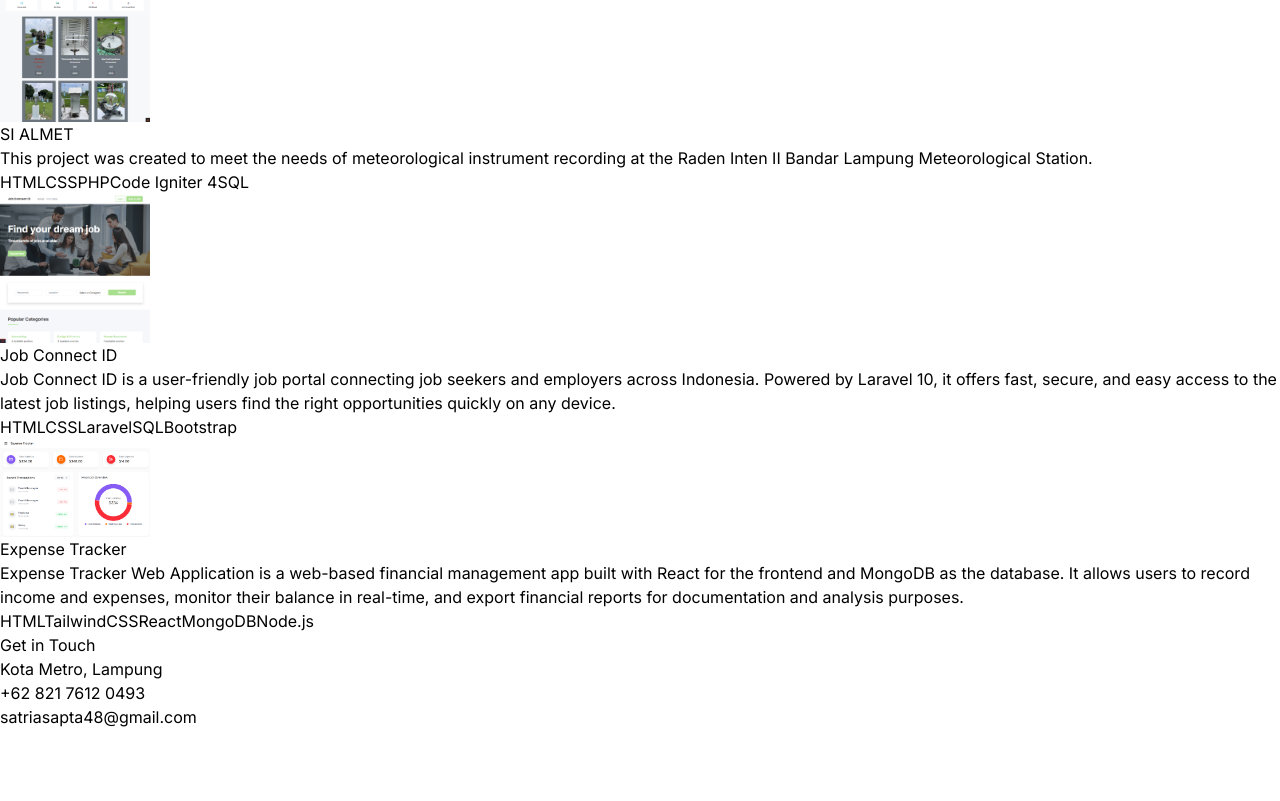
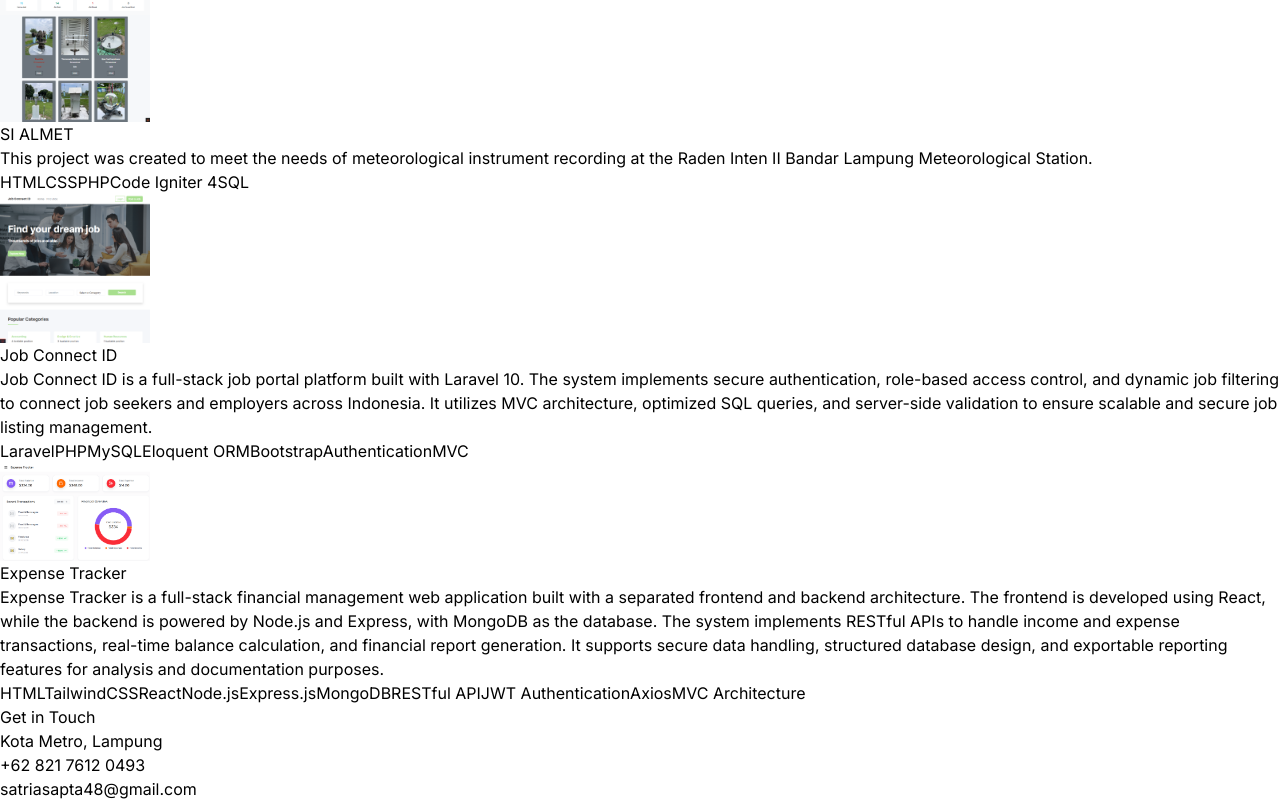
Before and after one commit to satriasapta/portfolio, a React (Vite) app: page / in a window 1280 px wide. Shown: the part 4322-5123 px from the top of the page. Before the commit the page ends 5051 px from the top, so only its background shows below. Built offline with nearby package versions, Linux system fonts and the light colour scheme.

Commit message:
update project

```diff
--- a/src/constants/index.js
+++ b/src/constants/index.js
@@ -66,15 +66,34 @@ export const PROJECTS = [
     title: "Job Connect ID",
     image: job_portal,
     description:
-      "Job Connect ID is a user-friendly job portal connecting job seekers and employers across Indonesia. Powered by Laravel 10, it offers fast, secure, and easy access to the latest job listings, helping users find the right opportunities quickly on any device.",
-    technologies: ["HTML", "CSS", "Laravel", "SQL", "Bootstrap"],
+       "Job Connect ID is a full-stack job portal platform built with Laravel 10. The system implements secure authentication, role-based access control, and dynamic job filtering to connect job seekers and employers across Indonesia. It utilizes MVC architecture, optimized SQL queries, and server-side validation to ensure scalable and secure job listing management.",
+    technologies: [
+      "Laravel",
+      "PHP",
+      "MySQL",
+      "Eloquent ORM",
+      "Bootstrap",
+      "Authentication",
+      "MVC"
+    ]
   },
   {
     title: "Expense Tracker",
     image: project5,
     description:
-      "Expense Tracker Web Application is a web-based financial management app built with React for the frontend and MongoDB as the database. It allows users to record income and expenses, monitor their balance in real-time, and export financial reports for documentation and analysis purposes.",
-    technologies: ["HTML", "TailwindCSS","React", "MongoDB", "Node.js"],
+      "Expense Tracker is a full-stack financial management web application built with a separated frontend and backend architecture. The frontend is developed using React, while the backend is powered by Node.js and Express, with MongoDB as the database. The system implements RESTful APIs to handle income and expense transactions, real-time balance calculation, and financial report generation. It supports secure data handling, structured database design, and exportable reporting features for analysis and documentation purposes.",
+    technologies: [
+      "HTML",
+      "TailwindCSS",
+      "React",
+      "Node.js",
+      "Express.js",
+      "MongoDB",
+      "RESTful API",
+      "JWT Authentication",
+      "Axios",
+      "MVC Architecture"
+    ],
   },
 
 ];
```
